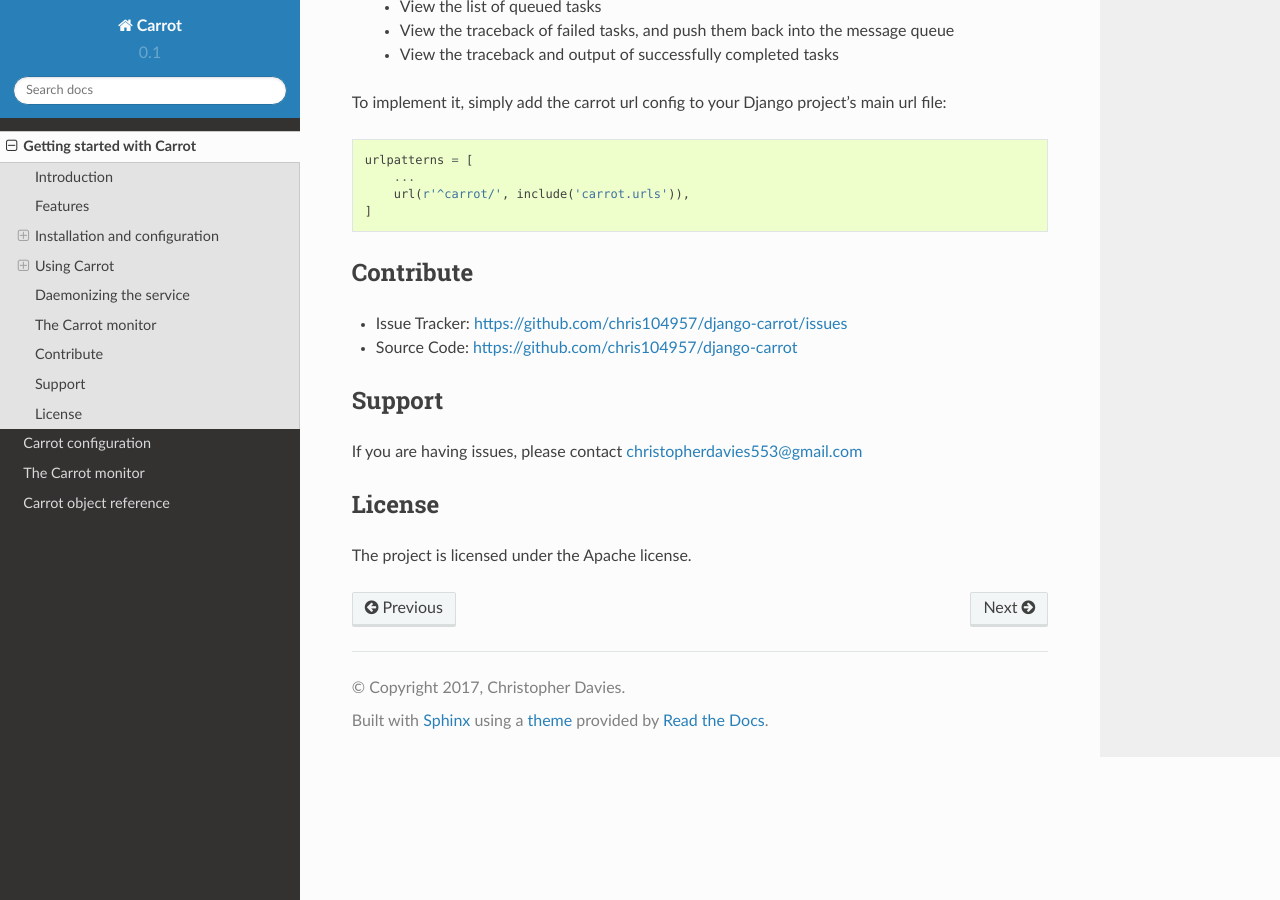
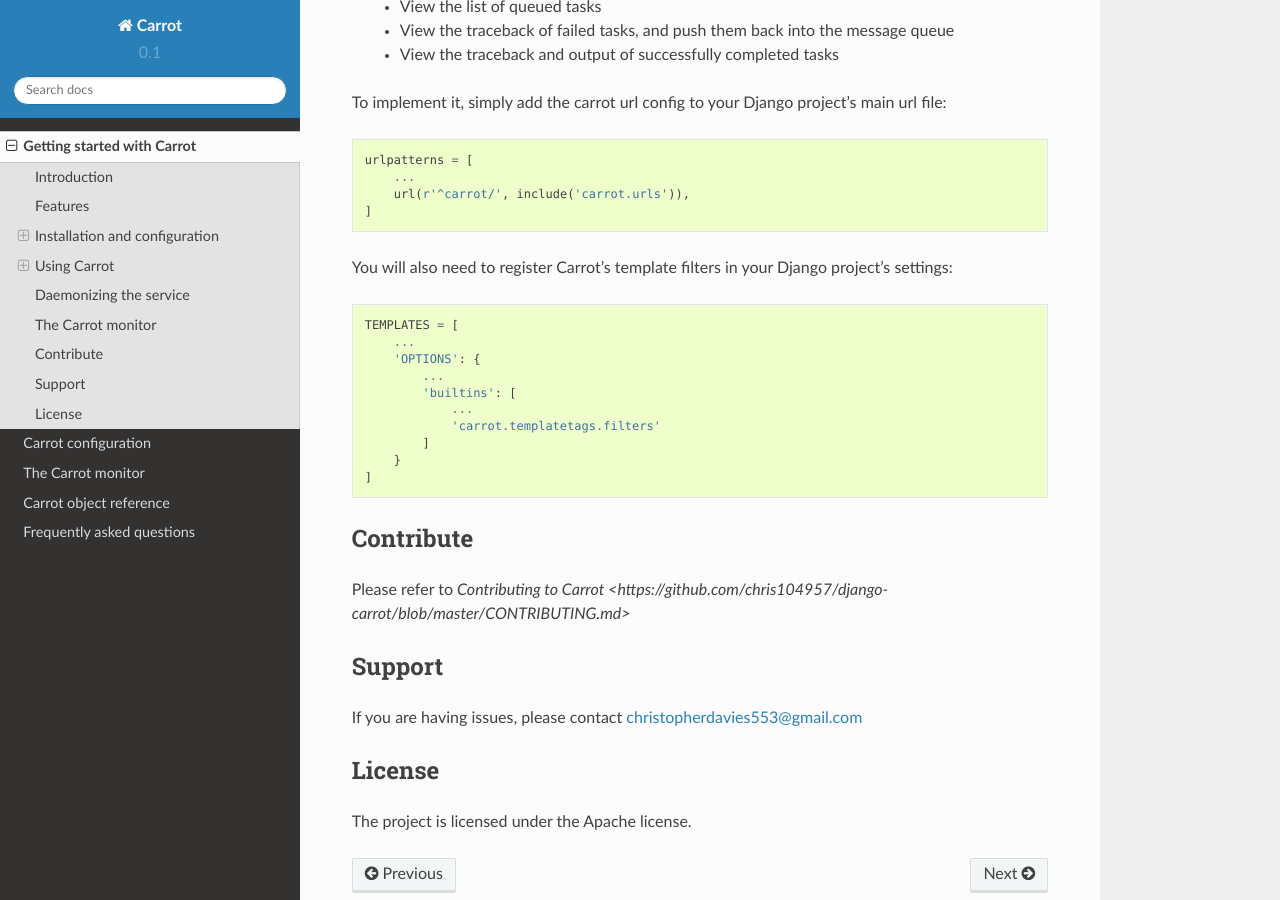
Before and after one commit to chris104957/django-carrot, a Sphinx documentation site: the page built from docs/source/quick-start.rst, in a window 1280 px wide and 900 px high, scrolled down 2824 px. Built offline with Sphinx 7.4.7 and the Read the Docs theme 2.0.0, drawn with Linux system fonts in a browser that asks for light colours; some of the changed text lies outside the part shown.

Commit message:
Updating docs for stable release

```diff
--- a/docs/source/index.rst
+++ b/docs/source/index.rst
@@ -15,9 +15,7 @@
    settings
    monitor
    api
-
-
-
+   faq
 
 
 
--- a/docs/source/quick-start.rst
+++ b/docs/source/quick-start.rst
@@ -32,8 +32,8 @@
 Setting up RabbitMQ
 *******************
 
-Carrot requires a connection to a RabbitMQ server. Installing and configuring RabbitMQ is currently beyond the scope of
-this tutorial. Refer to the `RabbitMQ download page <http://www.rabbitmq.com/download.html>`_
+Carrot requires a connection to a RabbitMQ broker to work. If you do not already have a RabbitMQ server to connect to,
+you can refer to the `RabbitMQ download page <http://www.rabbitmq.com/download.html>`_
 
 Configuring your Django project
 *******************************
@@ -99,8 +99,9 @@
 Scheduling tasks
 ****************
 
-Scheduled tasks are stored in your Django project's database as **ScheduledTask** objects. To
-scheduled the **my_task** function to run every 5 seconds, use the following code:
+Scheduled tasks are stored in your Django project's database as **ScheduledTask** objects. The Carrot service will
+publish tasks to your RabbitMQ queue at the required intervals. To scheduled the **my_task** function to run every 5
+seconds, use the following code:
 
 .. code-block:: python
 
@@ -151,13 +152,27 @@
         url(r'^carrot/', include('carrot.urls')),
     ]
 
+You will also need to register Carrot's template filters in your Django project's settings:
+
+
+.. code-block:: python
+
+    TEMPLATES = [
+        ...
+        'OPTIONS': {
+            ...
+            'builtins': [
+                ...
+                'carrot.templatetags.filters'
+            ]
+        }
+    ]
 
 
 Contribute
 ----------
 
-- Issue Tracker: https://github.com/chris104957/django-carrot/issues
-- Source Code: https://github.com/chris104957/django-carrot
+Please refer to `Contributing to Carrot <https://github.com/chris104957/django-carrot/blob/master/CONTRIBUTING.md>`
 
 Support
 -------
```
Also changed, not shown: other parts of docs/source/quick-start.rst (+1 -1 lines), README.md (renamed from README.rst, +2 -3 lines), docs/source/faq.rst (+13 -0 lines), docs/source/monitor.rst (+17 -1 lines), docs/source/service.rst (+15 -15 lines), docs/source/settings.rst (+5 -2 lines), docs/source/contributing.rst (deleted), docs/source/examples.rst (deleted), 7 other files.
